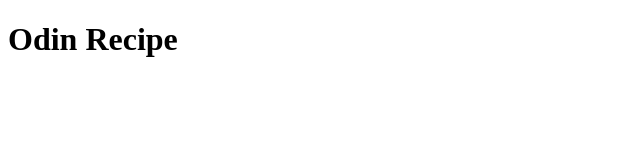
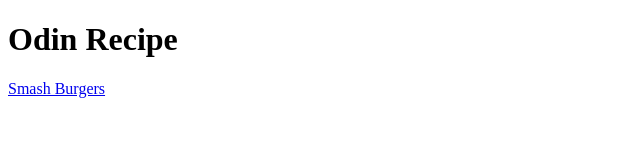
Before and after one commit to Dreampopsickle/odin-recipes, a plain HTML site: page index.html in a window 1280 px wide. Shown: the whole page, without its empty margins (0-640 px from the left). Drawn offline with Linux system fonts and the light colour scheme.

Commit message:
add href to recipe

```diff
--- a/index.html
+++ b/index.html
@@ -7,6 +7,7 @@
 
     <body>
         <h1>Odin Recipe</h1>
+            <a href="recipes/recipename.html">Smash Burgers</a>
     </body>
 
 </html>
```
